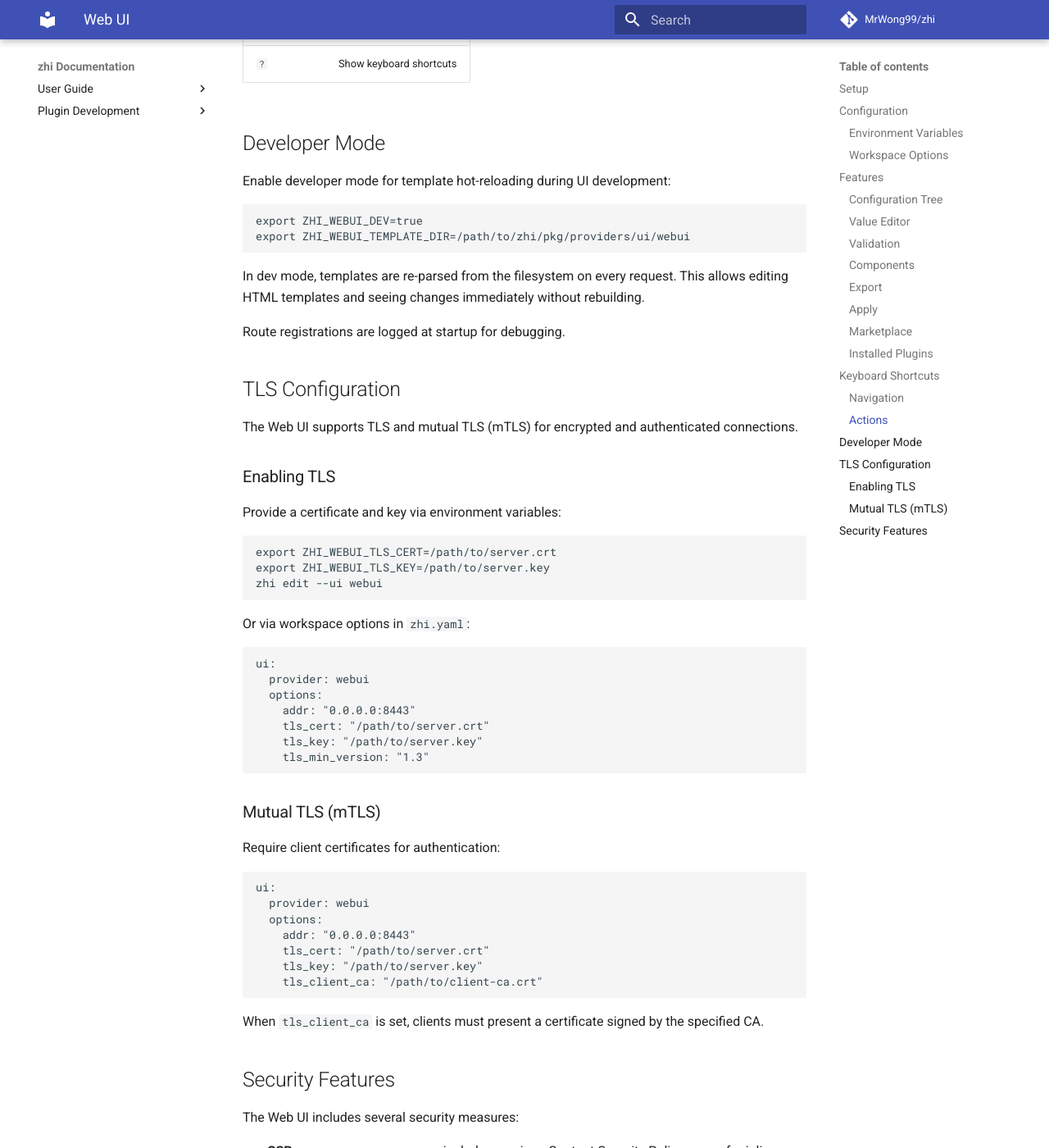
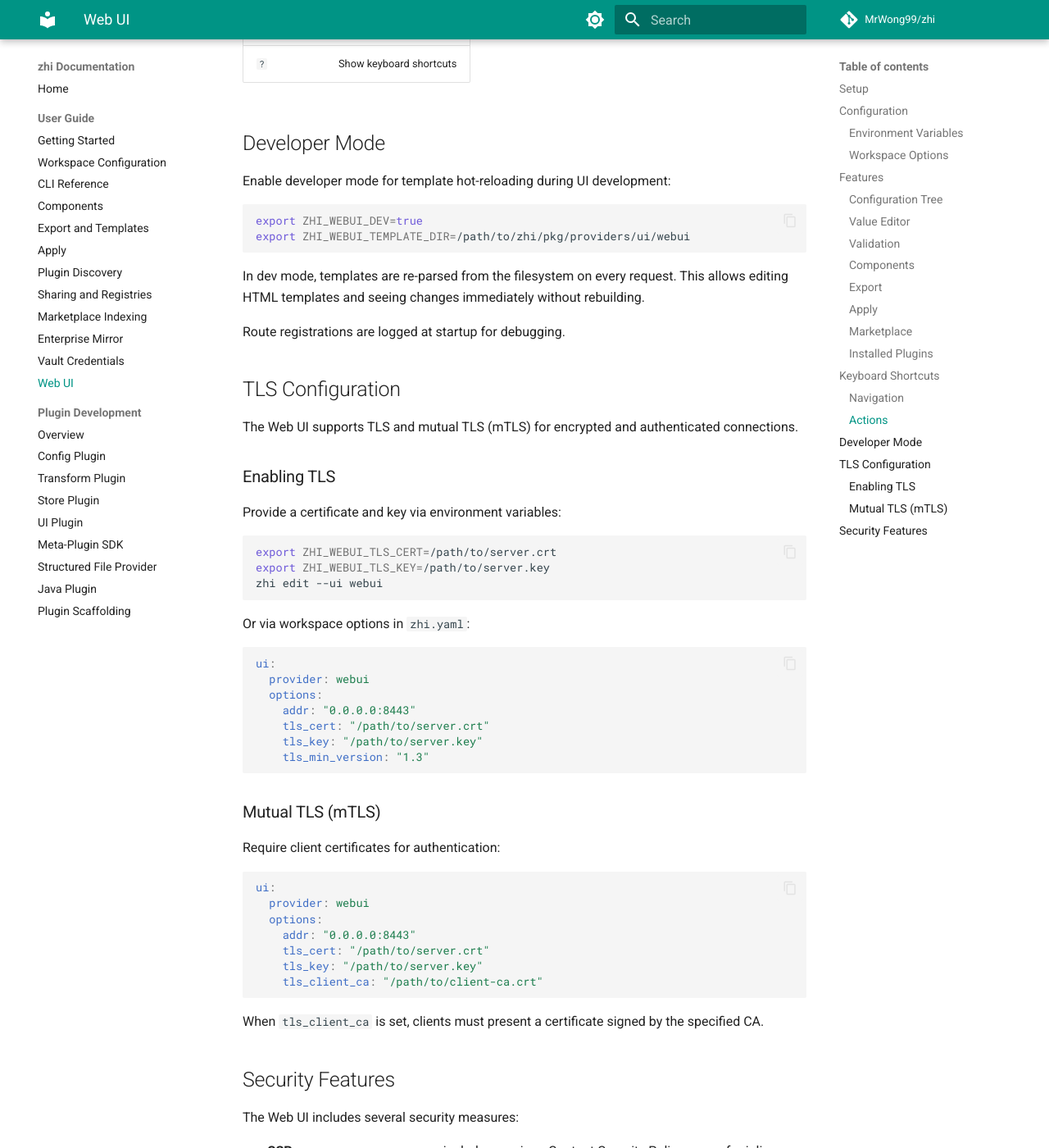
Before and after one commit to MrWong99/zhi, an MkDocs documentation site: the page built from docs/user-guide/web-ui.md, in a window 1280 px wide and 1400 px high, scrolled down 4350 px. Shown: the whole window at 82% size. Built offline with MkDocs 1.6.1 and Material for MkDocs 9.7.7, drawn with Linux system fonts in a browser that asks for light colours; comment, search, counter and statistics services are not loaded; some of the changed text lies outside the part shown.

Commit message:
docs: fix MkDocs site and add README badges
Set up MkDocs Material properly: add docs/index.md landing page, expand
mkdocs.yml with full nav (8 missing pages), theme config (dark/light
toggle, search, code copy), and markdown extensions. Fix broken asset
paths in cli-reference.md and web-ui.md via docs/assets symlink. Add
CI status, Release, and Go Report Card badges to README. Add /site/ to
.gitignore.

Co-Authored-By: Claude Opus 4.6 <noreply@anthropic.com>

```diff
--- a/docs/user-guide/web-ui.md
+++ b/docs/user-guide/web-ui.md
@@ -2,7 +2,7 @@
 
 The zhi Web UI is a browser-based interface for managing configuration. It provides a visual tree browser, value editor, validation dashboard, export/apply controls, component management, and a plugin marketplace.
 
-![webui](../../assets/webui.png)
+![webui](../assets/webui.png)
 
 ## Setup
 
--- a/mkdocs.yml
+++ b/mkdocs.yml
@@ -1,22 +1,68 @@
 site_name: zhi Documentation
+site_description: Security-first configuration management and provisioning platform
 repo_url: https://github.com/MrWong99/zhi
 repo_name: MrWong99/zhi
+docs_dir: docs
+
 theme:
   name: material
+  palette:
+    - media: "(prefers-color-scheme: light)"
+      scheme: default
+      primary: teal
+      accent: amber
+      toggle:
+        icon: material/brightness-7
+        name: Switch to dark mode
+    - media: "(prefers-color-scheme: dark)"
+      scheme: slate
+      primary: teal
+      accent: amber
+      toggle:
+        icon: material/brightness-4
+        name: Switch to light mode
+  features:
+    - navigation.sections
+    - navigation.expand
+    - navigation.top
+    - search.suggest
+    - search.highlight
+    - content.code.copy
+
+markdown_extensions:
+  - admonition
+  - pymdownx.details
+  - pymdownx.superfences
+  - pymdownx.highlight:
+      anchor_linenums: true
+  - pymdownx.inlinehilite
+  - pymdownx.tabbed:
+      alternate_style: true
+  - toc:
+      permalink: true
+
 nav:
+  - Home: index.md
   - User Guide:
-    - 'Getting Started': 'user-guide/getting-started.md'
-    - 'Workspace Configuration': 'user-guide/workspace-configuration.md'
-    - 'CLI Reference': 'user-guide/cli-reference.md'
-    - 'Components': 'user-guide/components.md'
-    - 'Export and Templates': 'user-guide/export-and-templates.md'
-    - 'Apply': 'user-guide/apply.md'
-    - 'Plugin Discovery': 'user-guide/plugin-discovery.md'
+    - Getting Started: user-guide/getting-started.md
+    - Workspace Configuration: user-guide/workspace-configuration.md
+    - CLI Reference: user-guide/cli-reference.md
+    - Components: user-guide/components.md
+    - Export and Templates: user-guide/export-and-templates.md
+    - Apply: user-guide/apply.md
+    - Plugin Discovery: user-guide/plugin-discovery.md
+    - Sharing and Registries: user-guide/sharing-and-registries.md
+    - Marketplace Indexing: user-guide/marketplace-indexing.md
+    - Enterprise Mirror: user-guide/enterprise-mirror.md
+    - Vault Credentials: user-guide/vault-credentials.md
+    - Web UI: user-guide/web-ui.md
   - Plugin Development:
-    - 'Overview': 'plugin-development/overview.md'
-    - 'Config Plugin': 'plugin-development/config-plugin.md'
-    - 'Store Plugin': 'plugin-development/store-plugin.md'
-    - 'Transform Plugin': 'plugin-development/transform-plugin.md'
-    - 'UI Plugin': 'plugin-development/ui-plugin.md'
-    - 'Structured File Provider': 'plugin-development/structuredfile-provider.md'
-docs_dir: docs
+    - Overview: plugin-development/overview.md
+    - Config Plugin: plugin-development/config-plugin.md
+    - Transform Plugin: plugin-development/transform-plugin.md
+    - Store Plugin: plugin-development/store-plugin.md
+    - UI Plugin: plugin-development/ui-plugin.md
+    - Meta-Plugin SDK: plugin-development/meta-plugin.md
+    - Structured File Provider: plugin-development/structuredfile-provider.md
+    - Java Plugin: plugin-development/java-plugin.md
+    - Plugin Scaffolding: plugin-development/scaffolding.md
```
Also changed, not shown: README.md (+3 -0 lines), docs/index.md (added, +70 -0 lines), docs/user-guide/cli-reference.md (+1 -1 lines), 2 other files.
